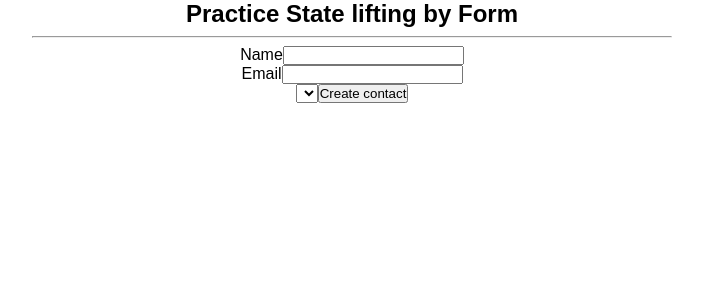
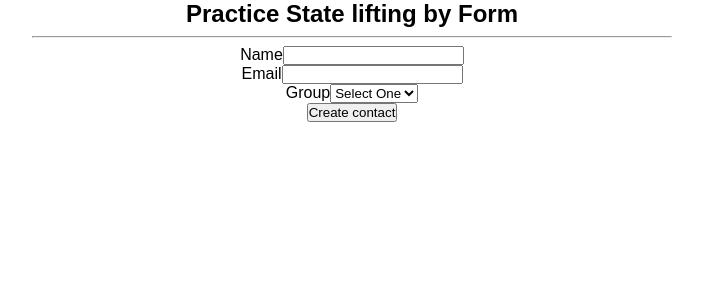
Before and after one commit to Jobayer109/State-Lifting-Contact-Form, a React (Vite) app: page / in a window 1280 px wide. Shown: the top 300 px of the page, without its empty margins (288-991 px from the left). Built offline with nearby package versions, Linux system fonts and the light colour scheme.

Commit message:
Select group option section created

```diff
--- a/src/practice/Form.jsx
+++ b/src/practice/Form.jsx
@@ -18,6 +18,8 @@ const Form = () => {
 
   const handleSubmit = (e) => {
     e.preventDefault();
+
+    setValues(INIT_CONTACT);
     console.log(values);
   };
 
@@ -39,7 +41,21 @@ const Form = () => {
           onChange={handleChange}
         />
 
-        <select></select>
+        <div>
+          <label htmlFor="group">Group</label>
+          <select
+            name="group"
+            id="group"
+            value="Select One"
+            onChange={handleChange}
+          >
+            <option defaultValue="">Select One</option>
+            <option value="Office">Office</option>
+            <option value="Home">Home</option>
+            <option value="Family">Family</option>
+            <option value="Business">Business</option>
+          </select>
+        </div>
 
         <button type="submit">Create contact</button>
       </form>
```
